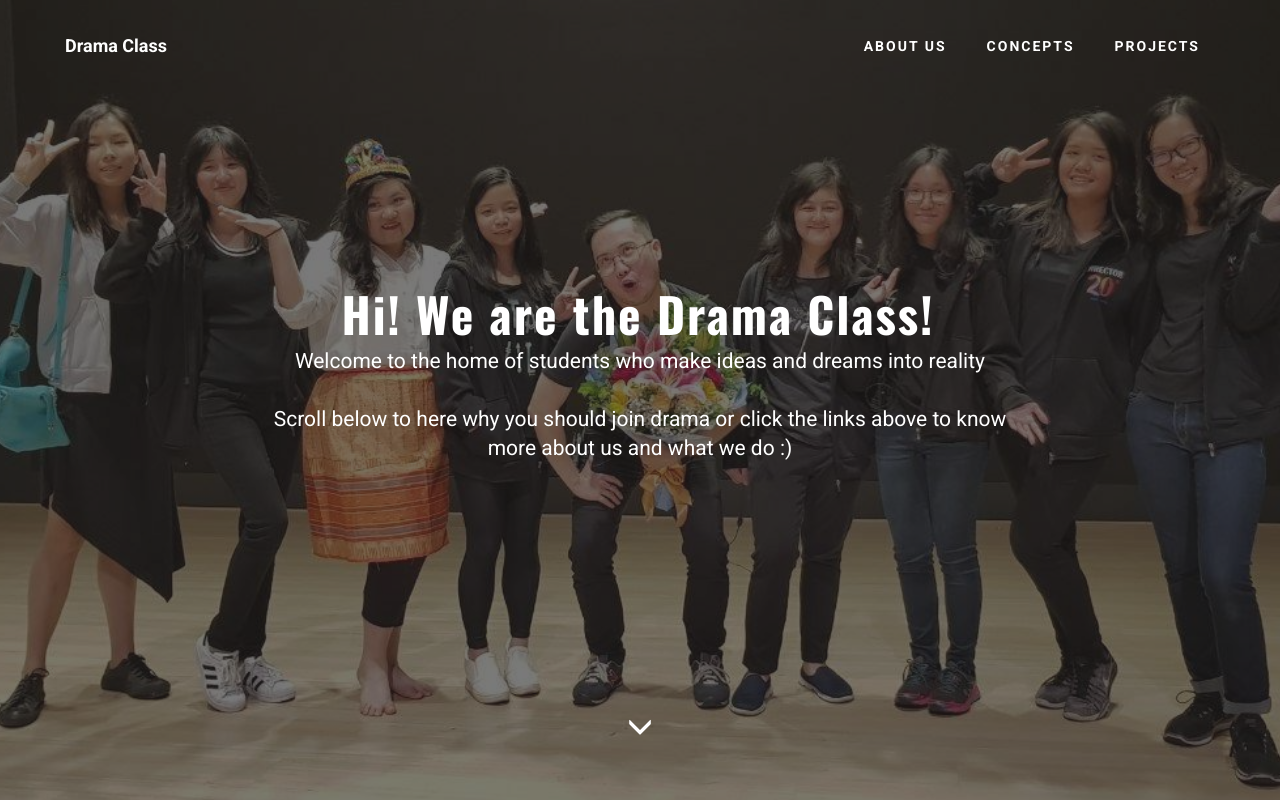
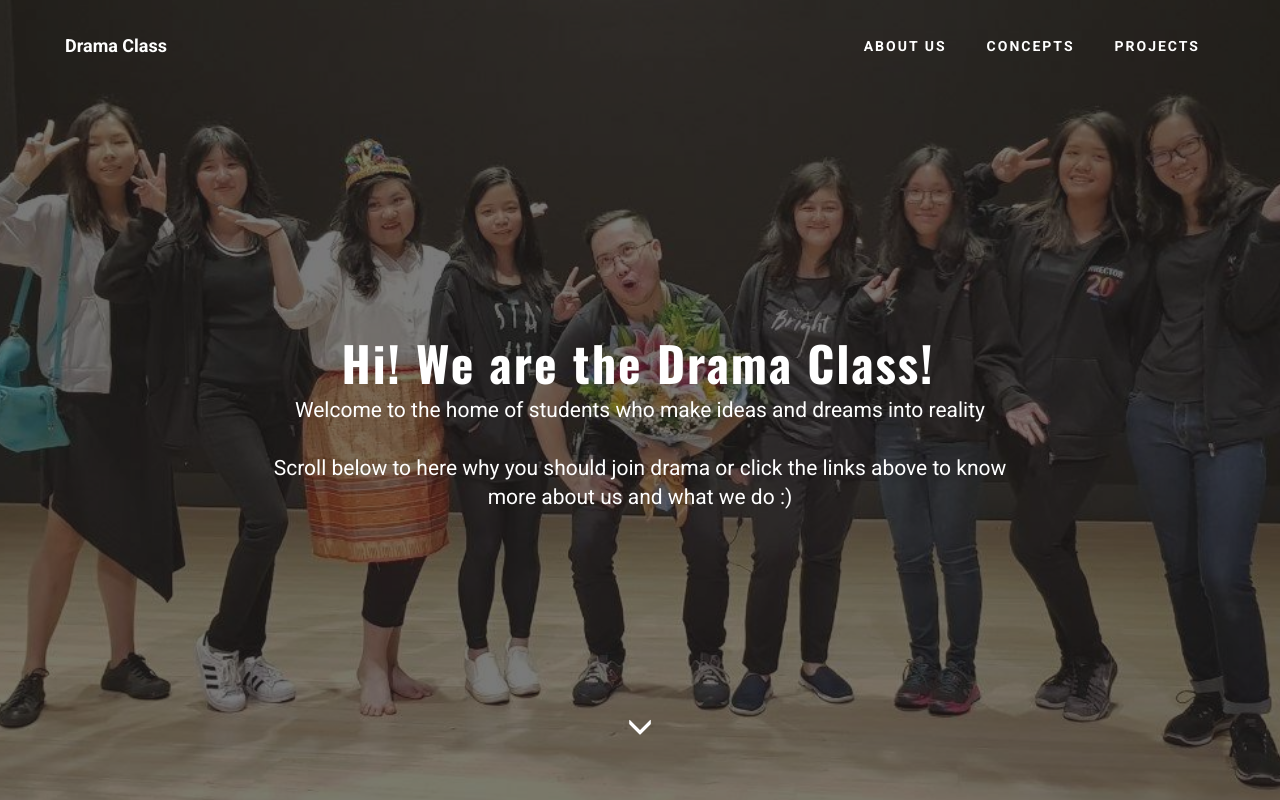
Before and after one commit to kimmichelle1912/dramaCT, a plain HTML site: page index.html in a window 1280 px wide. Shown: the top 800 px of the page. Drawn offline with nearby package versions, Linux system fonts and the light colour scheme; files whose address does not match are found by name.

Commit message:
create github pages

```diff
--- a/index.html
+++ b/index.html
@@ -44,8 +44,8 @@
 
 </section>
 
-<section class="engine"><a href="https://mobirise.co/n">bootstrap modal form</a></section><section class="mbr-box mbr-section mbr-section--relative mbr-section--fixed-size mbr-section--full-height mbr-section--bg-adapted mbr-parallax-background mbr-after-navbar" id="header4-8" data-rv-view="8" style="background-image: url(assets/images/img-20180303-wa0009-1280x622.jpg);">
-    <div class="mbr-box__magnet mbr-box__magnet--sm-padding mbr-box__magnet--center-center">
+<section class="engine"><a href="https://mobirise.co/p">bootstrap navbar</a></section><section class="mbr-box mbr-section mbr-section--relative mbr-section--fixed-size mbr-section--full-height mbr-section--bg-adapted mbr-parallax-background" id="header4-8" data-rv-view="8" style="background-image: url(assets/images/img-20180303-wa0009-1280x622.jpg);">
+    <div class="mbr-box__magnet mbr-box__magnet--sm-padding mbr-box__magnet--center-center mbr-after-navbar">
         <div class="mbr-overlay" style="opacity: 0.6; background-color: rgb(34, 34, 34);"></div>
         <div class="mbr-box__container mbr-section__container container">
             <div class="mbr-box mbr-box--stretched"><div class="mbr-box__magnet mbr-box__magnet--center-center">
```
Also changed, not shown: Projects.html (+1 -1 lines), concepts.html (+1 -1 lines), page4.html (+1 -1 lines), 1 other file.
